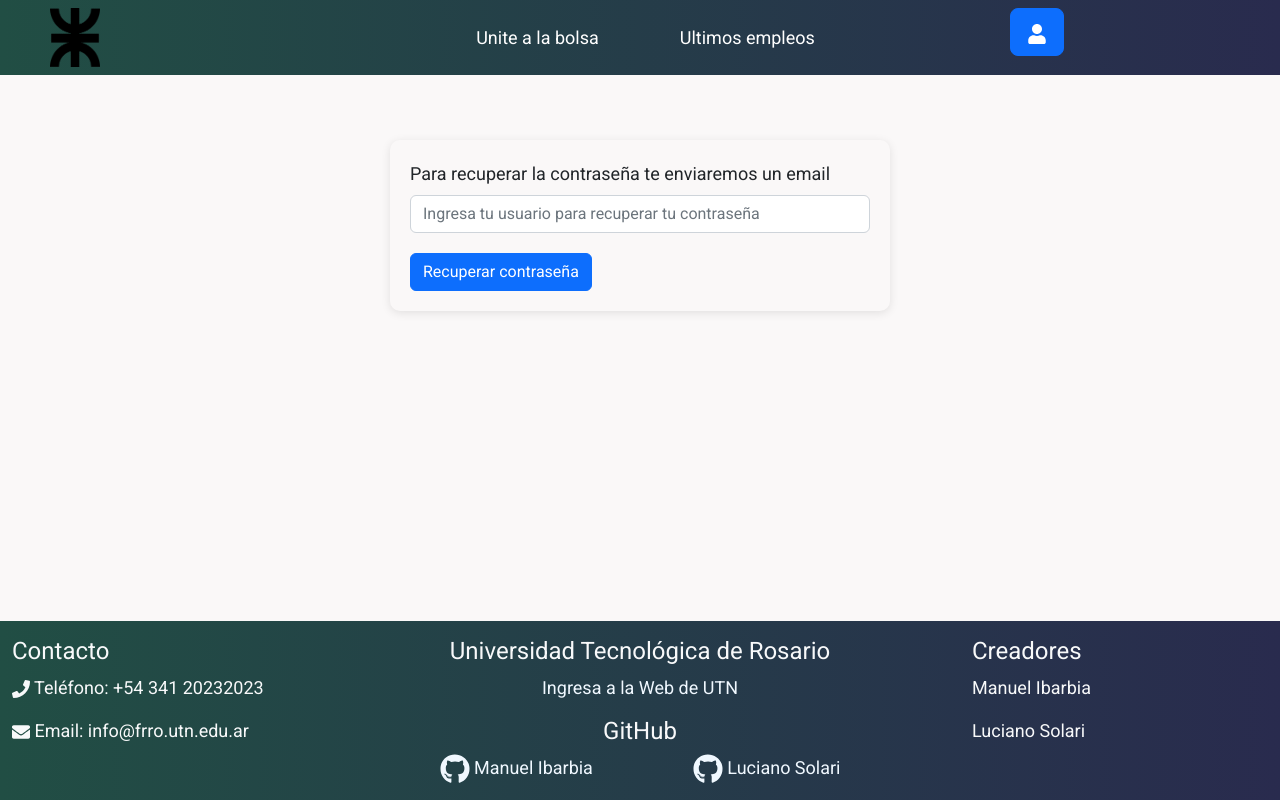
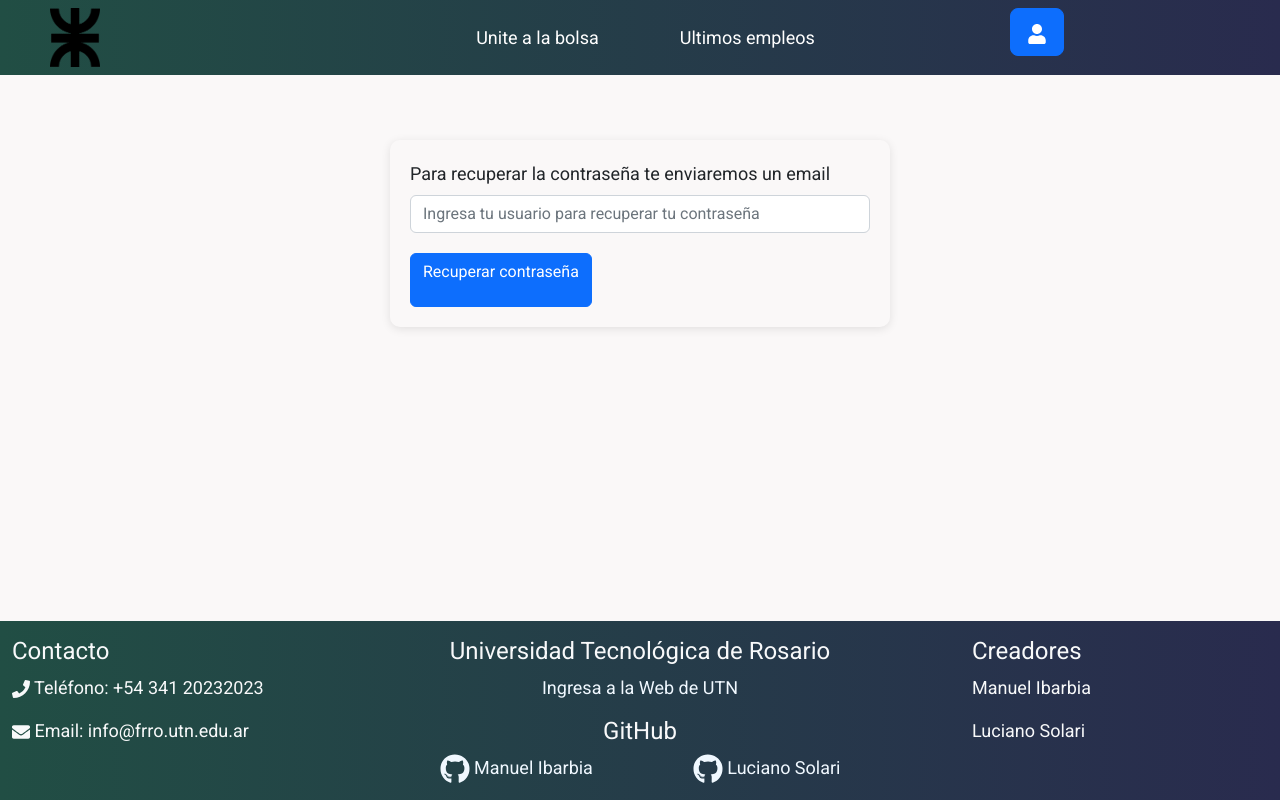
Before and after one commit to manuelibarbia/CopiaFrontendBolsa, a React (Vite) app in the folder BolsaDeTrabajo/: page /recover-password in a window 1280 px wide. Built offline with nearby package versions, Linux system fonts and the light colour scheme.

Commit message:
Spinner en RecoverPassword, cambio de mensaje en api

```diff
--- a/BolsaDeTrabajo/src/api.jsx
+++ b/BolsaDeTrabajo/src/api.jsx
@@ -674,7 +674,7 @@ export async function recoverPassword(userName) {
     if (!response.ok) {
       const data = await response.text();
       throw new Error(
-        data.message || "No se pudo encontrar nombre de usuario."
+        data.message || "No se pudo encontrar el nombre de usuario ingresado."
       );
     }
 
--- a/BolsaDeTrabajo/src/components/Login/RecoverPassword.jsx
+++ b/BolsaDeTrabajo/src/components/Login/RecoverPassword.jsx
@@ -1,10 +1,11 @@
 import { useState } from "react";
-import { Form, Button, Alert } from "react-bootstrap";
+import { Form, Button, Alert, Spinner } from "react-bootstrap";
 import { recoverPassword } from "../../api";
 import "./Login.css";
 
 export default function RecoverPassword() {
   const [userName, setUserName] = useState("");
+  const [isLoading, setIsLoading] = useState(false);
   const [apiError, setApiError] = useState("");
   const [apiSuccess, setApiSuccess] = useState("");
 
@@ -12,6 +13,7 @@ export default function RecoverPassword() {
     event.preventDefault();
 
     try {
+      setIsLoading(true);
       const response = await recoverPassword({ username: userName });
       setApiSuccess(response);
       setApiError("");
@@ -19,6 +21,8 @@ export default function RecoverPassword() {
       console.error(error);
       setApiError(error.message);
       setApiSuccess("");
+    } finally {
+      setIsLoading(false);
     }
   };
 
@@ -39,7 +43,11 @@ export default function RecoverPassword() {
         </Form.Group>
 
         <Button variant="primary" type="submit" style={{ marginTop: "20px" }}>
-          Recuperar contraseña
+            {isLoading ? (
+            <Spinner></Spinner>
+          ) : (
+            <p>Recuperar contraseña</p>
+          )}
         </Button>
 
         {apiError && <Alert variant="danger">{apiError}</Alert>}
```
